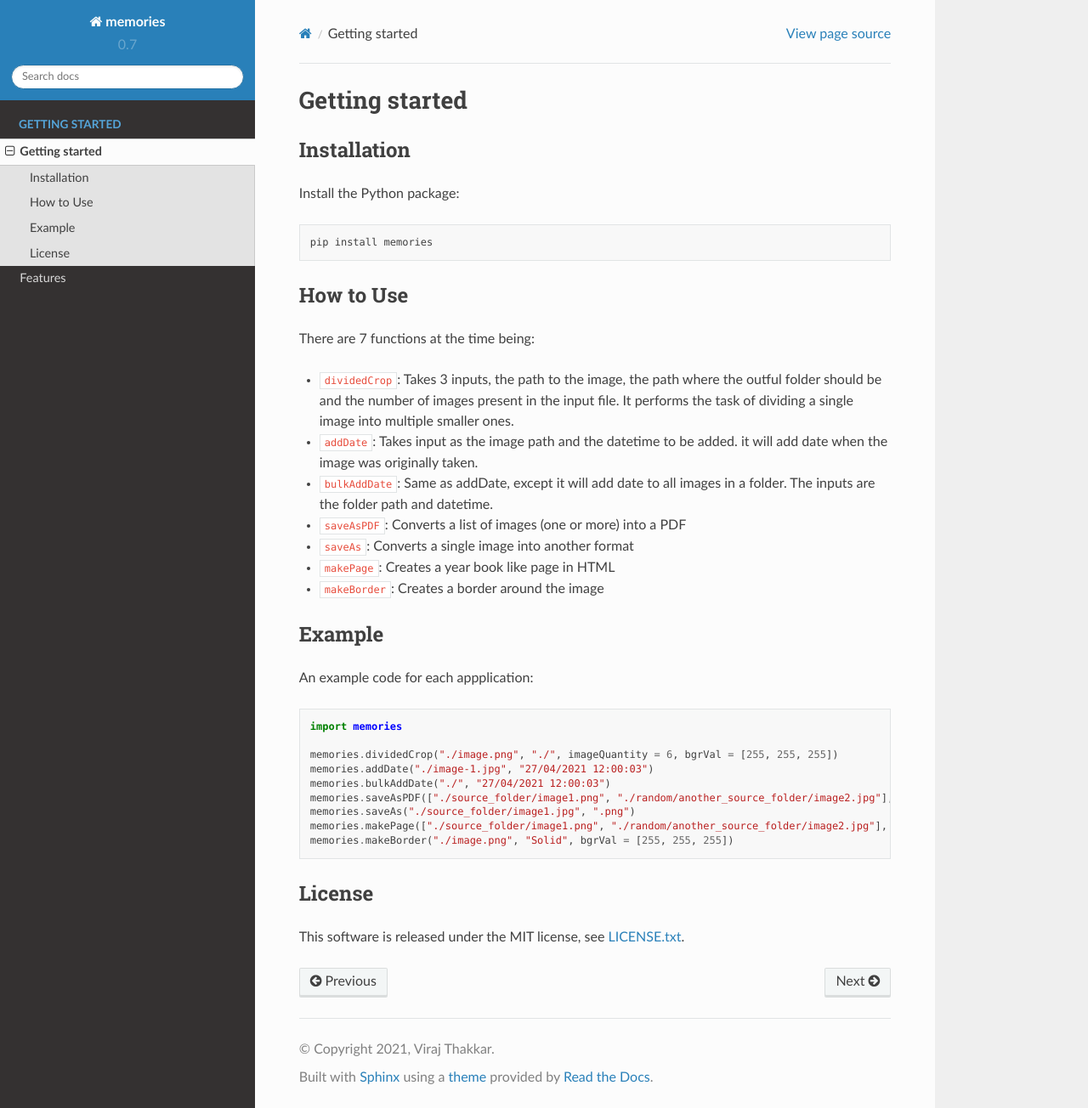
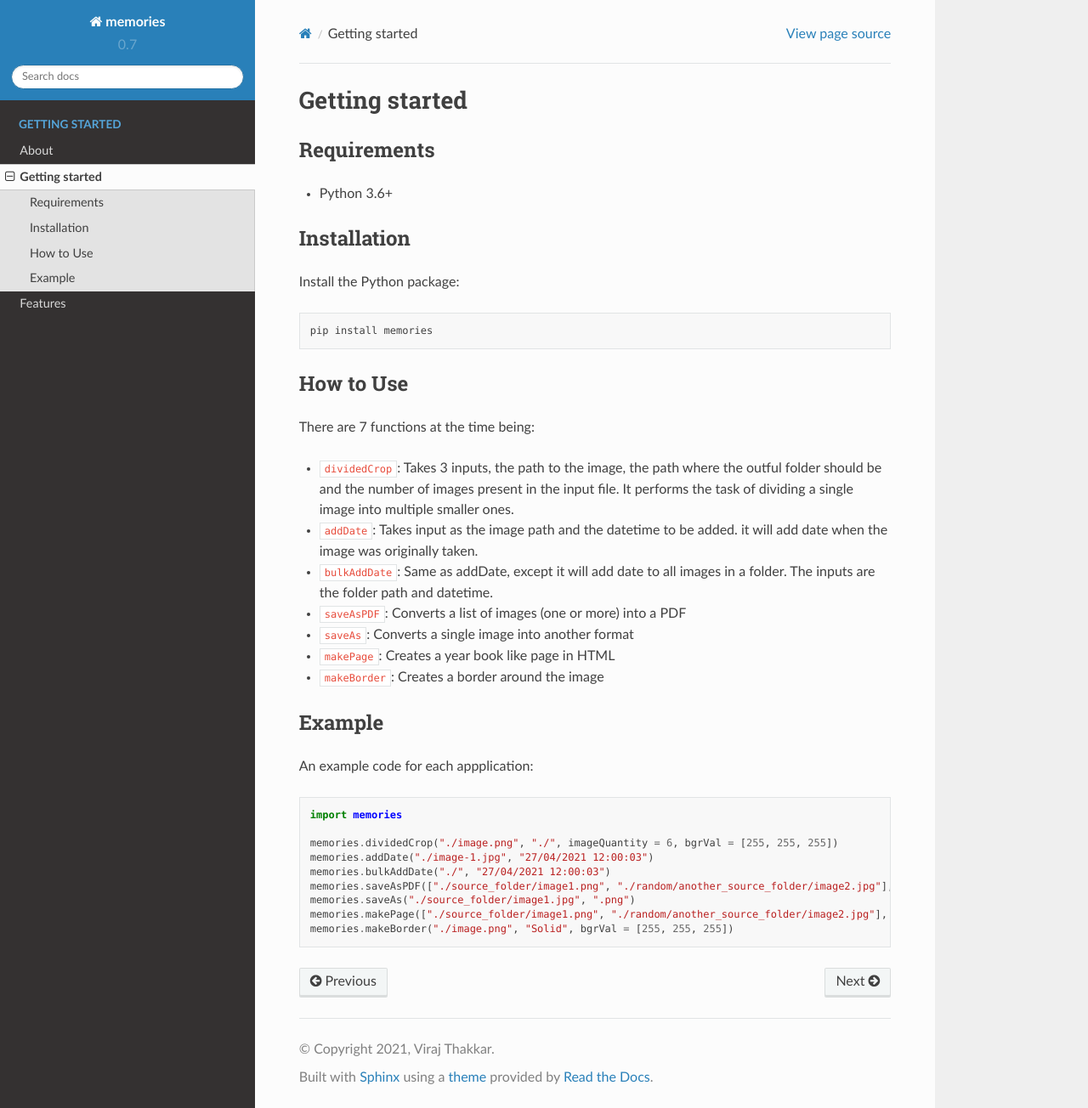
Before and after one commit to veedata/memories, a Sphinx documentation site: the page built from docs/pages/getting-started.rst, in a window 1280 px wide and 1304 px high. Shown: the whole window at 85% size. Built offline with Sphinx 7.4.7 and the Read the Docs theme 2.0.0, drawn with Linux system fonts in a browser that asks for light colours.

Commit message:
Updated documentation

```diff
--- a/docs/index.rst
+++ b/docs/index.rst
@@ -20,6 +20,7 @@ Let's get you started with the very basics of what all can be done with Memories
    :caption: Getting Started
    :hidden:
 
+   pages/about
    pages/getting-started
    pages/features
 
--- a/docs/pages/getting-started.rst
+++ b/docs/pages/getting-started.rst
@@ -1,6 +1,12 @@
 ===============
 Getting started
 ===============
+
+Requirements
+------------
+
+- Python 3.6+
+
 
 Installation
 ------------
@@ -38,8 +44,3 @@ An example code for each appplication::
     memories.saveAs("./source_folder/image1.jpg", ".png")
     memories.makePage(["./source_folder/image1.png", "./random/another_source_folder/image2.jpg"], ["CSS", "Larry"], ["SASS", "That one got to you, didnt it"], "./save_folder")
     memories.makeBorder("./image.png", "Solid", bgrVal = [255, 255, 255])
-
-
-License
--------
-This software is released under the MIT license, see `LICENSE.txt <https://github.com/veedata/album-manager/blob/main/LICENSE.txt>`_.
```
Also changed, not shown: docs/pages/about.rst (added, +18 -0 lines).
